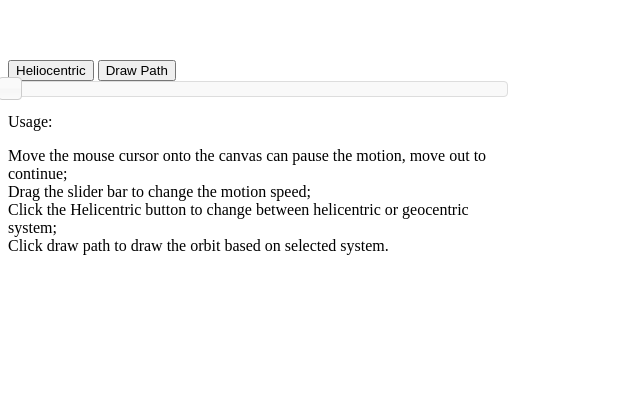
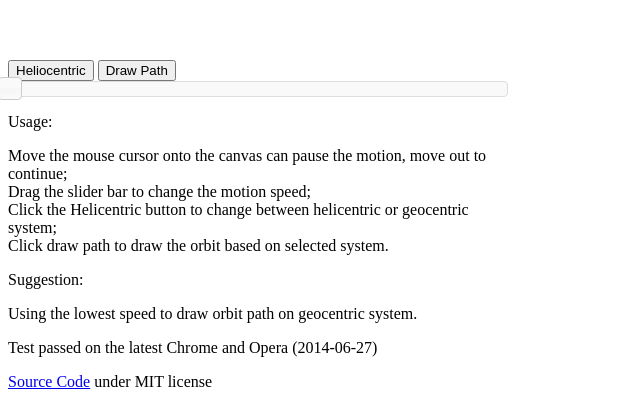
Before and after one commit to zhaoyul/SolarSystem.js, a plain HTML site: page index.html in a window 1280 px wide. Shown: the part 440-847 px from the top of the page, without its empty margins (0-640 px from the left). Before the commit the page ends 800 px from the top, so only its background shows below. Drawn offline with Linux system fonts and the light colour scheme.

Commit message:
add source code and suggestion

```diff
--- a/index.html
+++ b/index.html
@@ -27,6 +27,10 @@
 Drag the slider bar to change the motion speed;</br>
 Click the Helicentric button to change between helicentric or geocentric system;</br>
 Click draw path to draw the orbit based on selected system.</br>
+<p>Suggestion:
+<p>Using the lowest speed to draw orbit path on geocentric system.
+<p>Test passed on the latest Chrome and Opera (2014-06-27)
+<p> <a href="https://github.com/NoahDragon/SolarSystem.js">Source Code</a> under MIT license
 </div>
 
 <img id="0" class="planets" src="./img/0.png" alt="Sun" >
```
